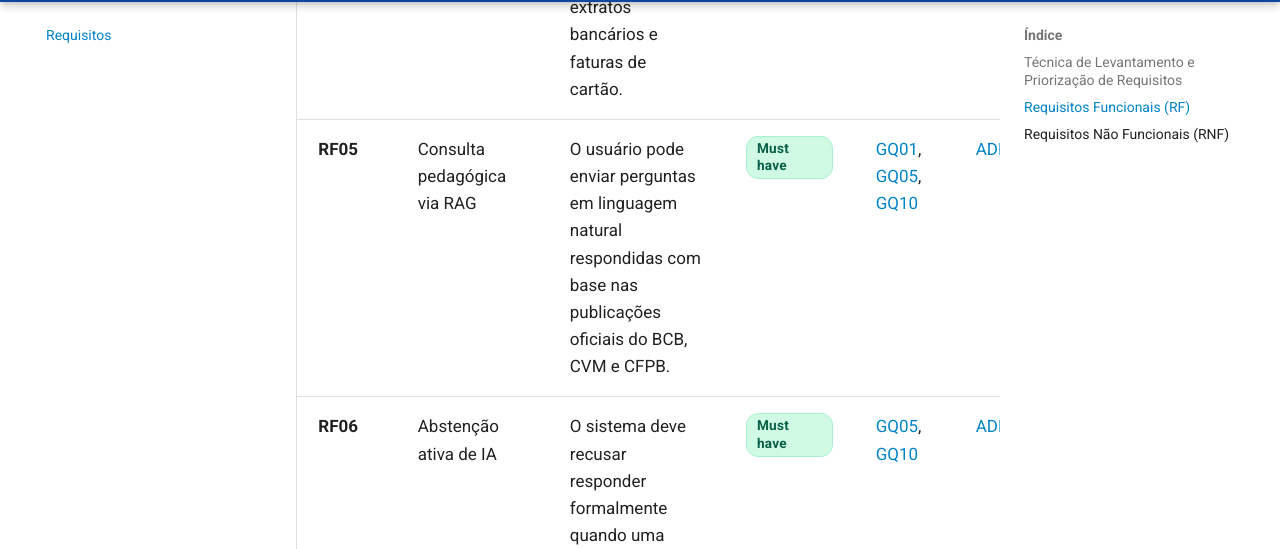
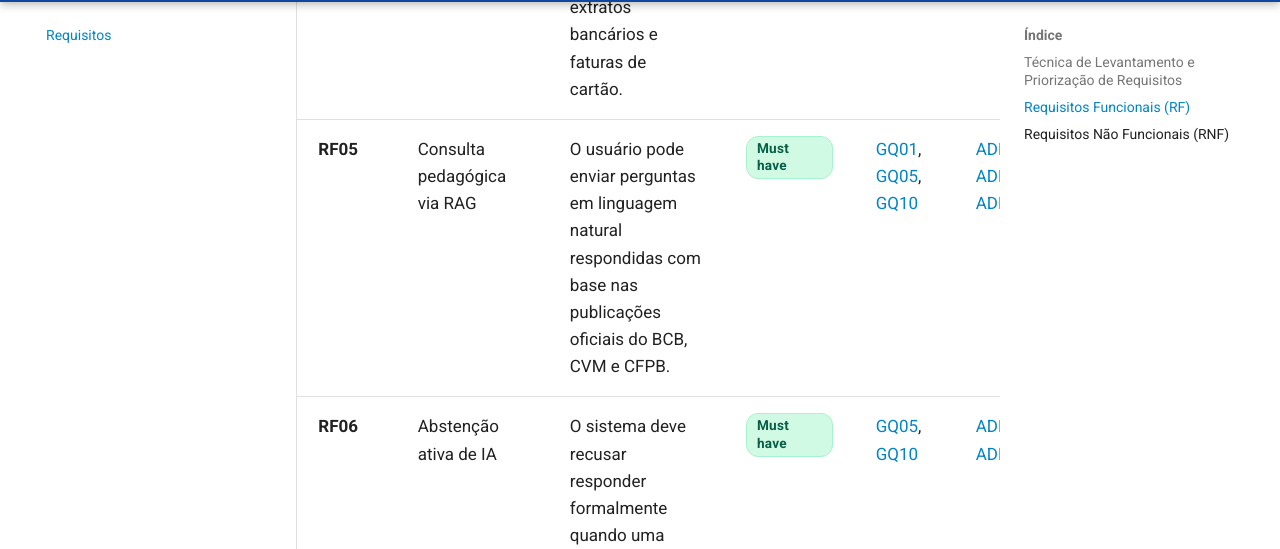
Before and after one commit to moonshinerd/trokim, an MkDocs documentation site: the page built from docs/requisitos.md, in a window 1280 px wide and 900 px high, scrolled down 2142 px. Shown: the part 94-643 px from the top of the window. Built offline with MkDocs 1.6.1 and Material for MkDocs 9.7.7, drawn with Linux system fonts in a browser that asks for light colours; comment, search, counter and statistics services are not loaded; some of the changed text lies outside the part shown.

Commit message:
docs: vincular adrs 0006 e 0007 na rastreabilidade de requisitos

```diff
--- a/docs/requisitos.md
+++ b/docs/requisitos.md
@@ -25,12 +25,12 @@ O processo de engenharia de requisitos do **Trokim** seguiu uma abordagem orient
 | **RF02** | Importação de faturas PDF | O sistema deve extrair texto e transações de faturas de cartão de crédito em formato `.pdf`. | <span class="badge-must">Must have</span> | [GQ02](pesquisa/guiding-questions.md), [GQ03](pesquisa/guiding-questions.md) | [ADR 0005](adr/0005-importacao-local-ofx-pdf.md) |
 | **RF03** | Cálculo determinístico de totais | O sistema deve calcular saldos, receitas, despesas e percentual de poupança exclusivamente por código matemático em Python, sem intervenção aritmética de LLMs. | <span class="badge-must">Must have</span> | [GQ04](pesquisa/guiding-questions.md), [GQ07](pesquisa/guiding-questions.md) | [ADR 0004](adr/0004-calculos-deterministicos.md) |
 | **RF04** | Deduplicação de transações | O sistema deve identificar e sinalizar automaticamente transações repetidas entre extratos bancários e faturas de cartão. | <span class="badge-must">Must have</span> | [GQ02](pesquisa/guiding-questions.md), [GQ07](pesquisa/guiding-questions.md) | [ADR 0004](adr/0004-calculos-deterministicos.md) |
-| **RF05** | Consulta pedagógica via RAG | O usuário pode enviar perguntas em linguagem natural respondidas com base nas publicações oficiais do BCB, CVM e CFPB. | <span class="badge-must">Must have</span> | [GQ01](pesquisa/guiding-questions.md), [GQ05](pesquisa/guiding-questions.md), [GQ10](pesquisa/guiding-questions.md) | [ADR 0003](adr/0003-rag-fontes-oficiais.md) |
-| **RF06** | Abstenção ativa de IA | O sistema deve recusar responder formalmente quando uma pergunta do usuário estiver fora do escopo ou não tiver respaldo oficial comprovado. | <span class="badge-must">Must have</span> | [GQ05](pesquisa/guiding-questions.md), [GQ10](pesquisa/guiding-questions.md) | [ADR 0003](adr/0003-rag-fontes-oficiais.md) |
+| **RF05** | Consulta pedagógica via RAG | O usuário pode enviar perguntas em linguagem natural respondidas com base nas publicações oficiais do BCB, CVM e CFPB. | <span class="badge-must">Must have</span> | [GQ01](pesquisa/guiding-questions.md), [GQ05](pesquisa/guiding-questions.md), [GQ10](pesquisa/guiding-questions.md) | [ADR 0003](adr/0003-rag-fontes-oficiais.md), [ADR 0006](adr/0006-curadoria-benchmark.md), [ADR 0007](adr/0007-banco-vetorial-embeddings.md) |
+| **RF06** | Abstenção ativa de IA | O sistema deve recusar responder formalmente quando uma pergunta do usuário estiver fora do escopo ou não tiver respaldo oficial comprovado. | <span class="badge-must">Must have</span> | [GQ05](pesquisa/guiding-questions.md), [GQ10](pesquisa/guiding-questions.md) | [ADR 0003](adr/0003-rag-fontes-oficiais.md), [ADR 0006](adr/0006-curadoria-benchmark.md) |
 | **RF07** | Dashboard consolidado no Android | O aplicativo móvel deve exibir o resumo financeiro, saldo líquido, métricas de poupança e distribuição por categoria. | <span class="badge-must">Must have</span> | [GQ01](pesquisa/guiding-questions.md), [GQ07](pesquisa/guiding-questions.md), [GQ13](pesquisa/guiding-questions.md) | [ADR 0001](adr/0001-flutter-android.md) |
 | **RF08** | Simulação e comparação de cenários | O sistema deve permitir comparar dois cenários orçamentários (ex.: Cenário Padrão vs. Otimizado com meta de reserva de emergência). | <span class="badge-should">Should have</span> | [GQ06](pesquisa/guiding-questions.md), [GQ08](pesquisa/guiding-questions.md), [GQ12](pesquisa/guiding-questions.md) | [ADR 0004](adr/0004-calculos-deterministicos.md) |
 | **RF09** | Categorização automática assistida | O sistema deve inferir a categoria das transações com base no histórico do usuário, permitindo conferência e ajuste no app. | <span class="badge-should">Should have</span> | [GQ07](pesquisa/guiding-questions.md), [GQ11](pesquisa/guiding-questions.md) | [ADR 0004](adr/0004-calculos-deterministicos.md) |
-| **RF10** | Auditoria e citação direta de fontes | Cada orientação gerada pelo assistente deve referenciar explicitamente o órgão oficial (ex.: Banco Central) e a seção documental correspondente. | <span class="badge-must">Must have</span> | [GQ05](pesquisa/guiding-questions.md), [GQ08](pesquisa/guiding-questions.md) | [ADR 0003](adr/0003-rag-fontes-oficiais.md) |
+| **RF10** | Auditoria e citação direta de fontes | Cada orientação gerada pelo assistente deve referenciar explicitamente o órgão oficial (ex.: Banco Central) e a seção documental correspondente. | <span class="badge-must">Must have</span> | [GQ05](pesquisa/guiding-questions.md), [GQ08](pesquisa/guiding-questions.md) | [ADR 0003](adr/0003-rag-fontes-oficiais.md), [ADR 0006](adr/0006-curadoria-benchmark.md), [ADR 0007](adr/0007-banco-vetorial-embeddings.md) |
 
 ---
 
@@ -41,6 +41,6 @@ O processo de engenharia de requisitos do **Trokim** seguiu uma abordagem orient
 | **RNF01** | Privacidade Local-First (LGPD) | Os extratos bancários e transações devem ser armazenados localmente no dispositivo/servidor local em SQLite, sem persistência em servidores de terceiros. | <span class="badge-must">Must have</span> | [GQ03](pesquisa/guiding-questions.md), [GQ06](pesquisa/guiding-questions.md) | [ADR 0002](adr/0002-fastapi-sqlite-local.md), [ADR 0005](adr/0005-importacao-local-ofx-pdf.md) |
 | **RNF02** | Explicabilidade e Acurácia Aritmética | O motor de cálculo determinístico deve possuir 100% de acurácia numérica e cobertura por testes automatizados com `pytest`. | <span class="badge-must">Must have</span> | [GQ04](pesquisa/guiding-questions.md), [GQ11](pesquisa/guiding-questions.md) | [ADR 0004](adr/0004-calculos-deterministicos.md) |
 | **RNF03** | Portabilidade e Performance Mobile | A interface do app Android deve manter taxa estável de quadros e baixo consumo de memória através da compilação em Flutter. | <span class="badge-must">Must have</span> | [GQ01](pesquisa/guiding-questions.md) | [ADR 0001](adr/0001-flutter-android.md) |
-| **RNF04** | Latência na Recuperação RAG | As consultas RAG locais devem recuperar as evidências e responder em menos de 2 segundos em ambiente de desenvolvimento local. | <span class="badge-should">Should have</span> | [GQ05](pesquisa/guiding-questions.md), [GQ10](pesquisa/guiding-questions.md) | [ADR 0003](adr/0003-rag-fontes-oficiais.md) |
+| **RNF04** | Latência na Recuperação RAG | As consultas RAG locais devem recuperar as evidências e responder em menos de 2 segundos em ambiente de desenvolvimento local. | <span class="badge-should">Should have</span> | [GQ05](pesquisa/guiding-questions.md), [GQ10](pesquisa/guiding-questions.md) | [ADR 0003](adr/0003-rag-fontes-oficiais.md), [ADR 0007](adr/0007-banco-vetorial-embeddings.md) |
 | **RNF05** | Arquitetura Limpa em Camadas | O backend deve isolar estritamente o domínio das rotas e adaptadores (`routers → services → domain`), prevenindo acoplamento indevido. | <span class="badge-must">Must have</span> | [GQ03](pesquisa/guiding-questions.md) | [ADR 0002](adr/0002-fastapi-sqlite-local.md) |
-| **RNF06** | Testabilidade com Dados Sintéticos | Toda a suíte de testes e validação de hipóteses deve rodar com dados sintéticos em `research/synthetic_data/`, sem uso de dados reais de alunos. | <span class="badge-must">Must have</span> | [GQ02](pesquisa/guiding-questions.md), [GQ03](pesquisa/guiding-questions.md), [GQ04](pesquisa/guiding-questions.md) | [ADR 0005](adr/0005-importacao-local-ofx-pdf.md) |
+| **RNF06** | Testabilidade com Dados Sintéticos | Toda a suíte de testes e validação de hipóteses deve rodar com dados sintéticos em `research/synthetic_data/`, sem uso de dados reais de alunos. | <span class="badge-must">Must have</span> | [GQ02](pesquisa/guiding-questions.md), [GQ03](pesquisa/guiding-questions.md), [GQ04](pesquisa/guiding-questions.md) | [ADR 0005](adr/0005-importacao-local-ofx-pdf.md), [ADR 0006](adr/0006-curadoria-benchmark.md) |
```
